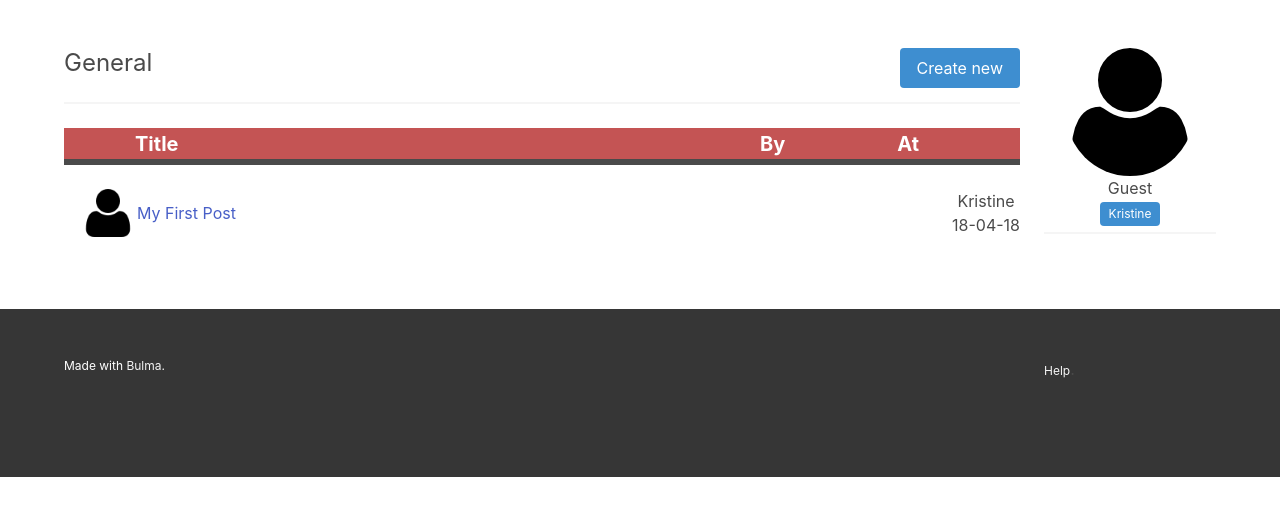
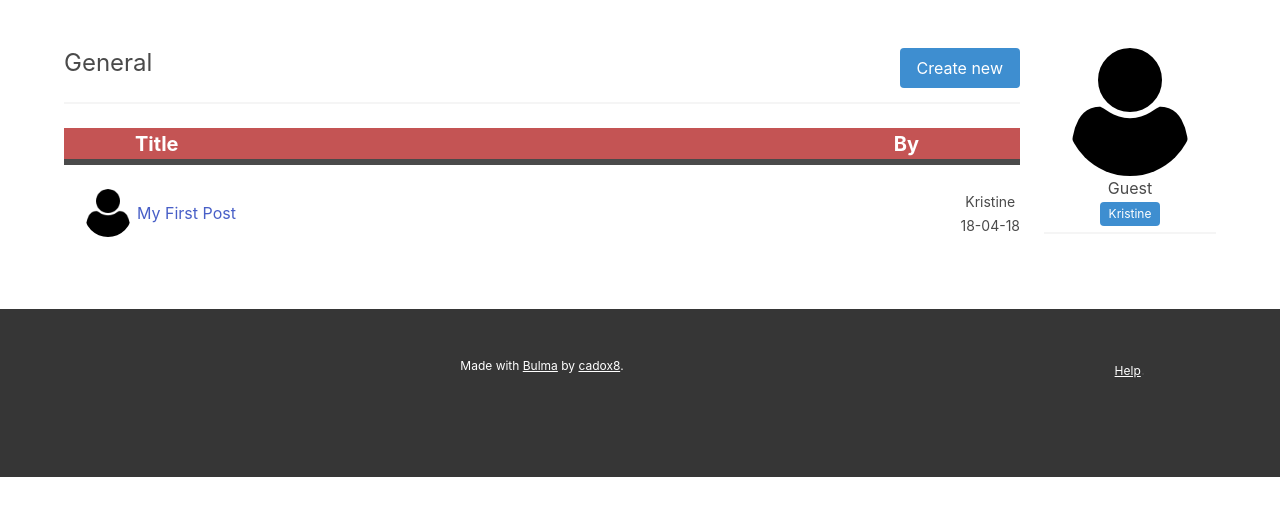
Before and after one commit to cadox8/Kristine, a PHP site: page /forum.php?forumID=1&catName=General in a window 1280 px wide. Shown: the part 111-627 px from the top of the page. Run offline with PHP 8.4, Linux system fonts and the light colour scheme; a user stored in the database is signed in; data comes from the database, SQL or seed files in the repository; some libraries are stand-ins or nearby versions.

Commit message:
:lipstick: Better UI (hope...)

```diff
--- a/core/new_post.php
+++ b/core/new_post.php
@@ -13,7 +13,6 @@ if (isset($_POST['title']) && isset($_POST['content'])){
 
     $result = $mysql->query("INSERT INTO `posts` (`title`, `content`, `author`) VALUES ('$title', '$content', '$users->id')");
 
-    //$id = $mysql->query("SELECT * FROM `posts`")->fetch_object()->forum;
     $id = $mysql->insert_id;
 
     header("Location: ../post.php?id='$id'");
--- a/css/kristine.css
+++ b/css/kristine.css
@@ -53,12 +53,12 @@ p.copyright {
 }
 
 a.copyright {
-    color: whitesmoke;
+    color: white;
     font-size: 12px;
 }
 
 a.copyright:hover {
-    color: purple;
+    color: cyan;
 }
 
 .loadTime {
--- a/forum.php
+++ b/forum.php
@@ -51,7 +51,6 @@ $headerTag = $cat.' - '.forumName;
 
                     echo '<div class="level-right"><div class="level-item ajust-right">';
                     echo '<p class="has-text-weight-bold has-text-white is-size-5 has-text-centered">By</p></div>';
-                    echo '<div class="level-item ajust-right"><p class="has-text-weight-bold has-text-white is-size-5 has-text-centered">At</p></div>';
                     echo '</div></nav>';
                     echo '<hr style="border-style: solid; border-width: 3px; margin-top: -24px;">';
                     while ($post = $postsQuery->fetch_array()) {
@@ -65,10 +64,10 @@ $headerTag = $cat.' - '.forumName;
                             $icon = 'img/profiles/'.$users->icon.'';
                         }
                         echo '<li><nav class="level">';
-                        echo '<div class="level-left"><div class="level-item ajust-left"><figure class="image is-48x48"><img src="'.$icon.'"></figure>';
+                        echo '<div class="level-left"><div class="level-item ajust-left"><figure class="image is-circle is-48x48"><img src="'.$icon.'"></figure>';
                         echo '<a style="padding: 5px" href="post.php?id='.$post['id'].'">' . $post['title'] . '</a></div></div>';
-                        echo '<div class="label-right"><div class="level-item ajust-left"><p>'.$users->name.'</p></div>';
-                        echo '<div class="level-item ajust-left"><p>'.$date.'</p></div>';
+                        echo '<div class="label-right"><div class="level-item ajust-left"><p><small>'.$users->name.'</small></p></div>';
+                        echo '<div class="level-item ajust-left"><p><small>'.$date.'</small></p></div>';
                         echo '</div></nav></li><br>';
                     }
                     $postsQuery->free();
--- a/static/footer.php
+++ b/static/footer.php
@@ -1,17 +1,16 @@
 <!-- Footer -->
 <footer class="footer dark">
-    <div class="container">
+    <div class="container has-text-centered">
         <div class="columns">
             <div class="column is-10">
-                <p class="copyright">Made with
-                    <a class="copyright" target="_blank" href="http://bulma.io">Bulma</a>.
-                </p>
+                <p class="copyright">Made with <a class="copyright" target="_blank" href="http://bulma.io"><u>Bulma</u></a> by
+                    <a class="copyright" target="_blank" href="http://cadox8.me"><u>cadox8</u></a>.</p>
             </div>
             <div class="column">
                 <?php
                     $tosLoc = "help/";
                     if (!$fol) $tosLoc = "../help/";
-                    echo '<a class="copyright" target="_blank" href="'.$tosLoc.'tos.php">Help</a>.';
+                    echo '<a class="copyright" target="_blank" href="'.$tosLoc.'tos.php"><u>Help</u></a>.';
                 ?>
             </div>
         </div>
```
